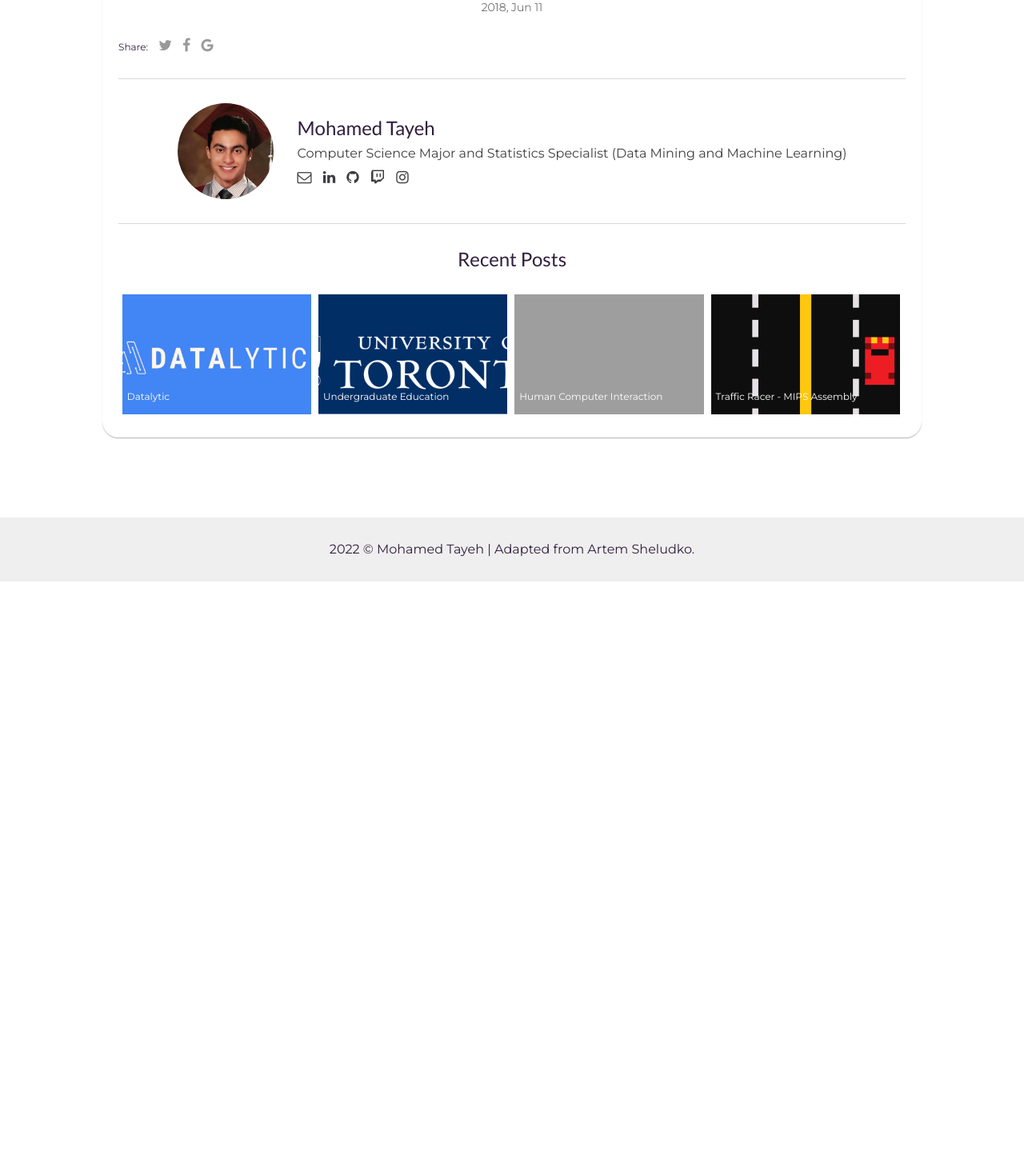
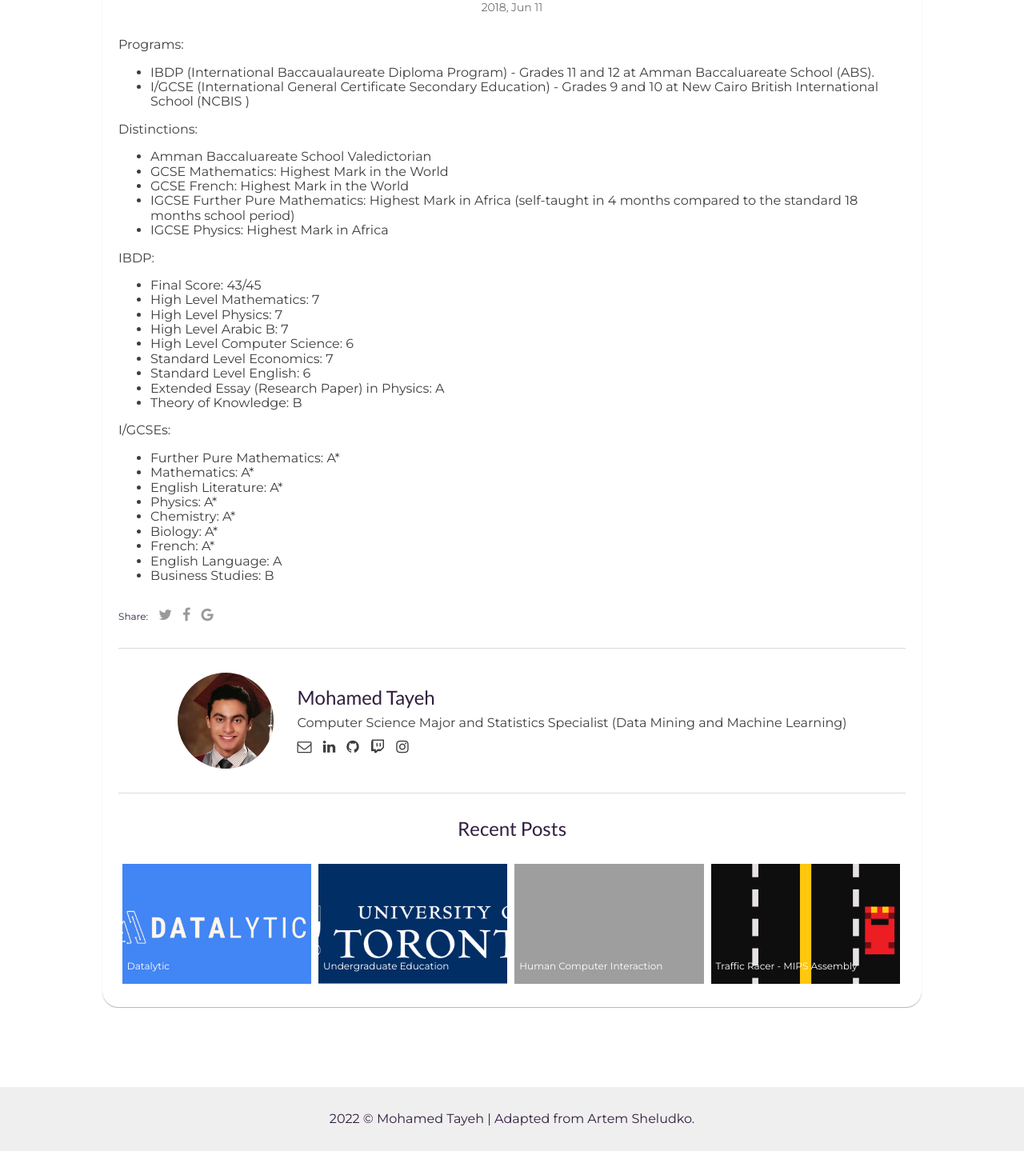
Before and after one commit to mohamed-tayeh/personal-website, a Jekyll site: the page built from _posts/2018-06-11-highschool.markdown, in a window 1280 px wide. Shown: the part 591-2030 px from the top of the page at 80% size. Built offline with Jekyll 4.4.1, drawn with Linux system fonts in a browser that asks for light colours; grey boxes are pictures that could not be loaded.

Commit message:
high school md

```diff
--- a/_posts/2018-06-11-highschool.markdown
+++ b/_posts/2018-06-11-highschool.markdown
@@ -6,3 +6,40 @@ description: Amman Baccalaureate School
 img: abs.png
 tags: [Academic]
 ---
+
+Programs:
+
+- IBDP (International Baccaualaureate Diploma Program) - Grades 11 and 12 at Amman Baccaluareate School (ABS).
+- I/GCSE (International General Certificate Secondary Education) - Grades 9 and 10 at New Cairo British International School (NCBIS )
+
+Distinctions:
+
+- Amman Baccaluareate School Valedictorian
+- GCSE Mathematics: Highest Mark in the World
+- GCSE French: Highest Mark in the World
+- IGCSE Further Pure Mathematics: Highest Mark in Africa (self-taught in 4 months compared to the standard 18 months school period)
+- IGCSE Physics: Highest Mark in Africa
+
+IBDP:
+
+- Final Score: 43/45
+- High Level Mathematics: 7
+- High Level Physics: 7
+- High Level Arabic B: 7
+- High Level Computer Science: 6
+- Standard Level Economics: 7
+- Standard Level English: 6
+- Extended Essay (Research Paper) in Physics: A
+- Theory of Knowledge: B
+
+I/GCSEs:
+
+- Further Pure Mathematics: A\*
+- Mathematics: A\*
+- English Literature: A\*
+- Physics: A\*
+- Chemistry: A\*
+- Biology: A\*
+- French: A\*
+- English Language: A
+- Business Studies: B
```
